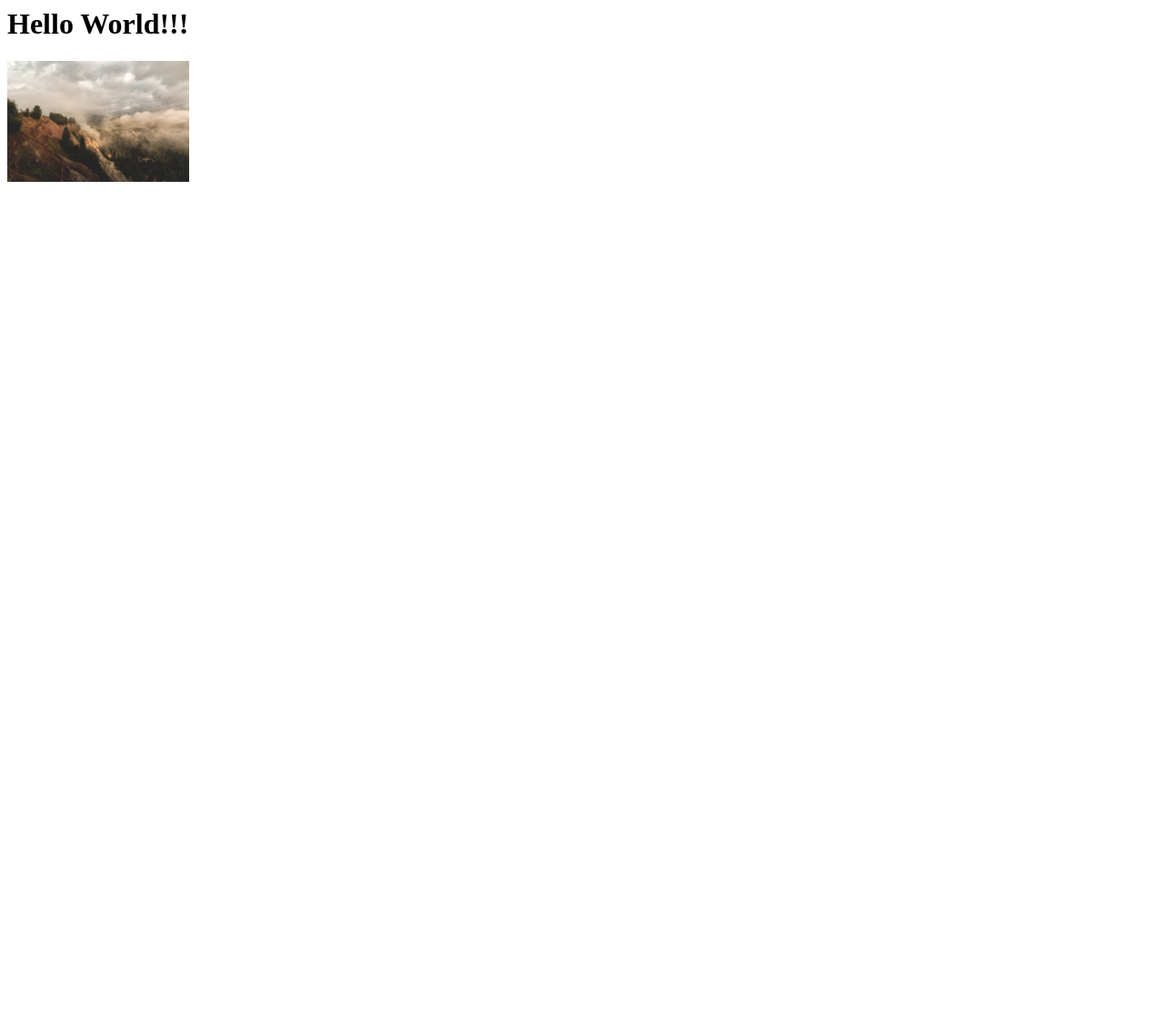
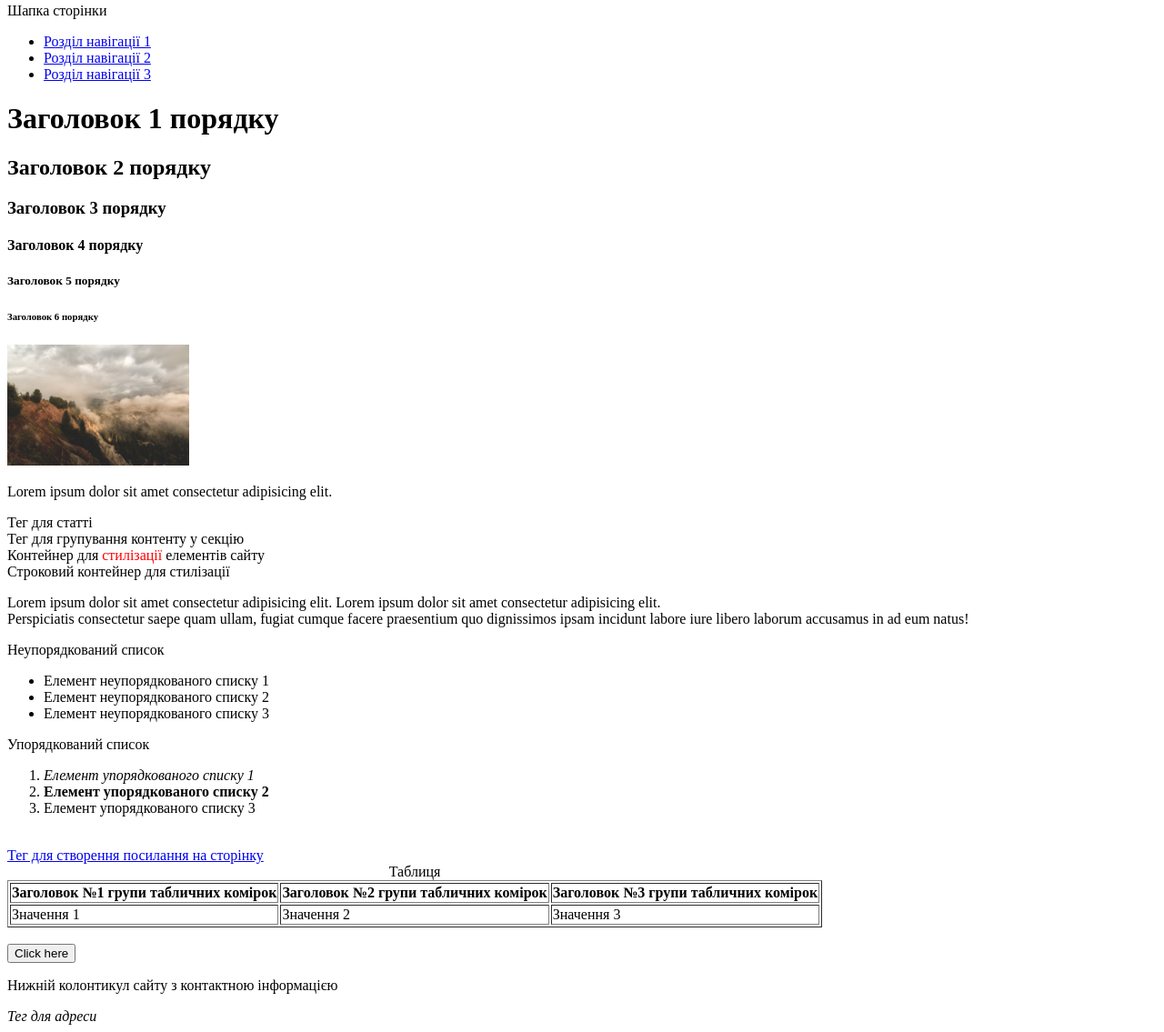
Before and after one commit to lisapolyakova/html, a plain HTML site: page index.html in a window 1280 px wide. Shown: the part 13-1148 px from the top of the page at 91% size. Before the commit the page ends 800 px from the top, so only its background shows below. Drawn offline with Linux system fonts and the light colour scheme.

Commit message:
Changes to index.html

```diff
--- a/index.html
+++ b/index.html
@@ -3,10 +3,77 @@
 <head>
     <meta charset="UTF-8">
     <meta name="viewport" content="width=device-width, initial-scale=1.0">
-    <title>Document</title>
+    <title>Домашня робота</title>
 </head>
 <body>
-    <h1>Hello World!!!</h1>
-    <img src="img/banner.jpeg" alt="forest" width=200px"">
+    <!-- Верхівка сторінки -->
+    <header>
+        <p>Шапка сторінки</p>
+        <!-- Навігаційна секція по сторінці;головне меню по сторінці -->
+        <nav>
+            <ul>
+                <li><a href="#">Розділ навігації 1</a></li>
+                <li><a href="#">Розділ навігації 2</a></li>
+                <li><a href="#">Розділ навігації 3</a></li>
+            </ul>
+        </nav>
+    </header>
+    <!--Головний контент сторінки  -->
+    <main>
+        <!-- Заголовки с 1 по 6  -->
+        <h1>Заголовок 1 порядку</h1>
+        <h2>Заголовок 2 порядку</h2>
+        <h3>Заголовок 3 порядку</h3>
+        <h4>Заголовок 4 порядку</h4>
+        <h5>Заголовок 5 порядку</h5>
+        <h6>Заголовок 6 порядку</h6>
+        <!-- Картинка -->
+        <img src="img/banner.jpeg" alt="forest" width=200px"">
+        <!-- Параграф -->
+        <p>Lorem ipsum dolor sit amet consectetur adipisicing elit.</p>
+        <article>Тег для статті</article>
+        <section>Тег для групування контенту у секцію</section>
+        <div>Контейнер для <span style="color:#ff0000;">стилізації</span> елементів сайту</div>
+        <span>Строковий контейнер для стилізації</span>
+        <p>Lorem ipsum dolor sit amet consectetur adipisicing elit. Lorem ipsum dolor sit amet consectetur adipisicing elit. <br>
+        Perspiciatis consectetur saepe quam ullam, fugiat cumque facere praesentium quo dignissimos ipsam incidunt labore iure libero laborum accusamus in ad eum natus!</p>
+        <p>Неупорядкований список</p>
+        <ul>
+            <li>Елемент неупорядкованого списку 1</li>
+            <li>Елемент неупорядкованого списку 2</li>
+            <li>Елемент неупорядкованого списку 3</li>
+        </ul>
+        <p>Упорядкований список</p>
+        <ol>
+            <li> <i> Елемент упорядкованого списку 1</i></li>
+            <li> <b>Елемент упорядкованого списку 2</b> </li>
+            <li> Елемент упорядкованого списку 3</li>
+        </ol>
+        <!-- Розрив рядка -->
+        <br>
+        <a href="#">Тег для створення посилання на сторінку</a>
+        <!-- Таблиця -->
+        <table border="1">
+            <caption>Таблиця</caption>
+            <tr>
+                <th>Заголовок №1 групи табличних комірок</th>
+                <th>Заголовок №2 групи табличних комірок</th>
+                <th>Заголовок №3 групи табличних комірок</th>
+            </tr>
+            <tr>
+                <td>Значення 1</td>
+                <td>Значення 2</td>
+                <td>Значення 3</td>
+            </tr>
+        </table>
+        <br>
+        <!-- Кнопка-->
+        <button>Click here</button>
+    </main>
+    <!-- Низ сторінки з контактною інформацією,адресами,тощо. -->
+    <footer>
+        <p> Нижній колонтикул сайту з контактною інформацією</p>
+        <address>Тег для адреси</address>
+    </footer>
 </body>
 </html>
```
